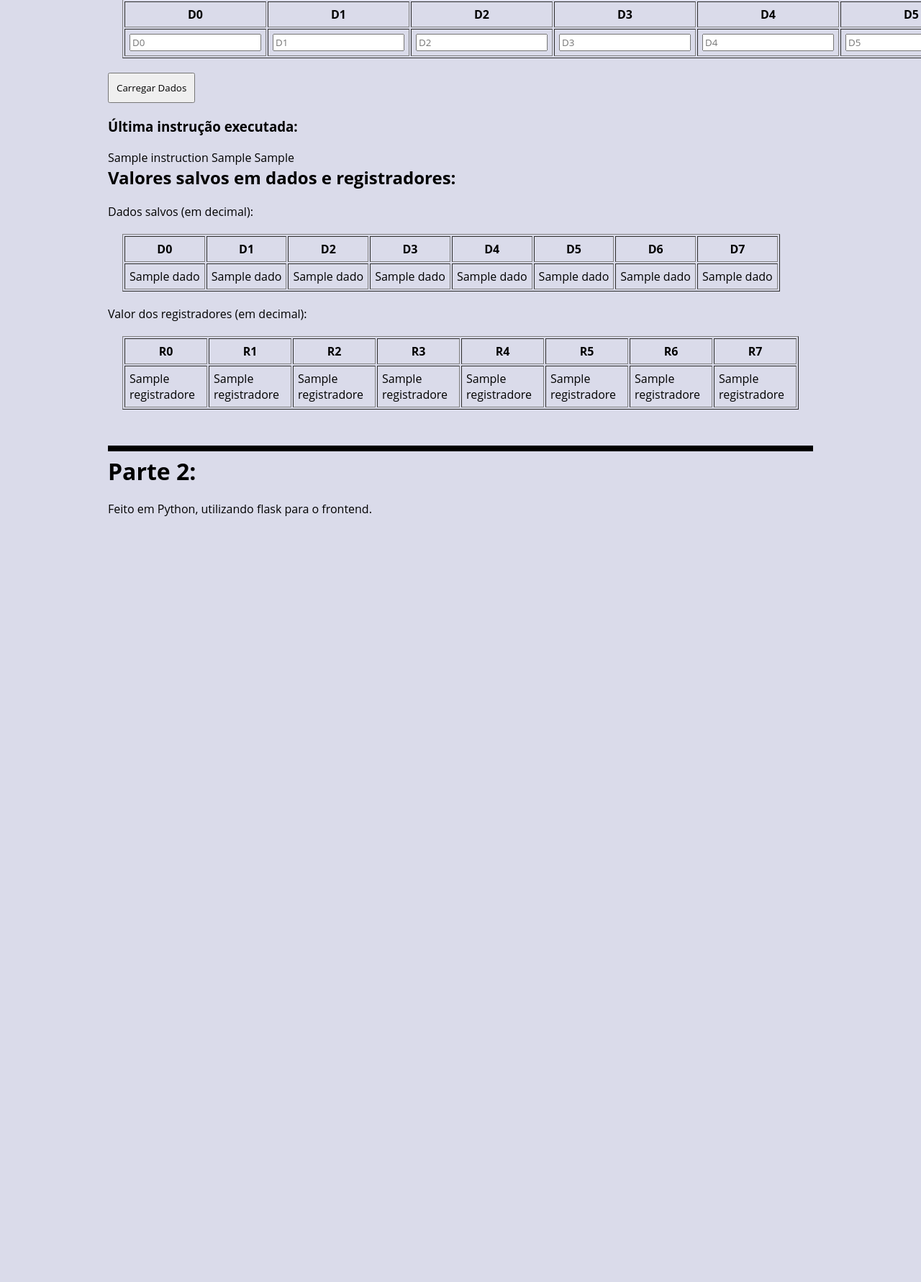
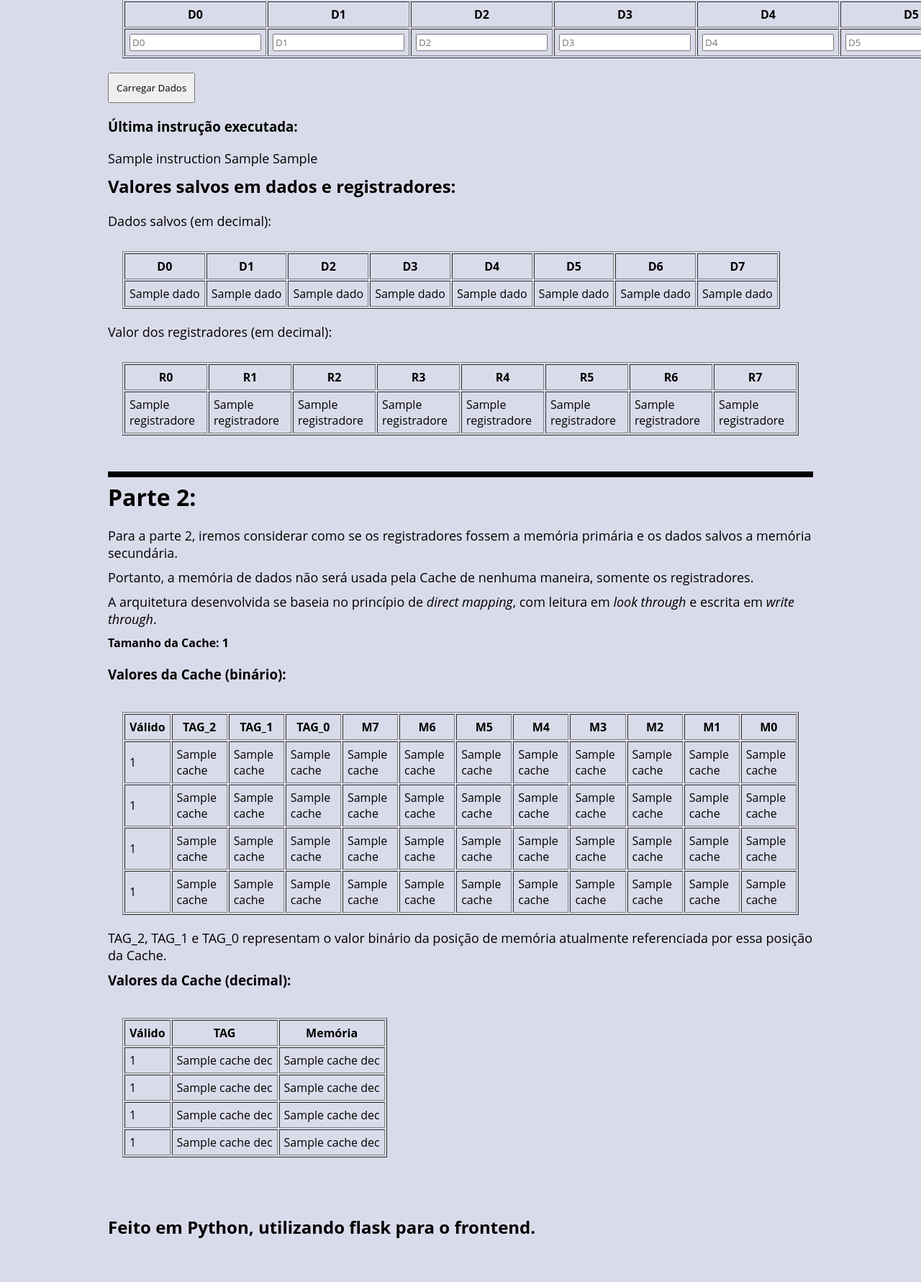
Before and after one commit to LRAbbade/Interpreter, a Flask app: template frontend/frontend/templates/page.html in a window 1280 px wide; the page is wider, and only the part inside the window is pictured. Shown: the part 993-2774 px from the top of that part at 72% size. Before the commit the page ends 1710 px from the top of that part, so only its background shows below. Run offline with Flask 2, Linux system fonts and the light colour scheme; the template is opened without the code that fills it: most values are stand-ins (such as "Sample title", 1, 10 or a date in 2020); parts of the project's set-up code (start-up, migrations or seed data) failed here and were passed over.

Commit message:
adding cache

```diff
--- a/frontend/frontend/frontend.py
+++ b/frontend/frontend/frontend.py
@@ -6,10 +6,12 @@ interpreter.main()
 
 @app.route('/', methods=['GET', 'POST'])
 def root():
-
     context = {
         'dados':interpreter.get_dados(),
         'registradores':interpreter.get_registradores(),
+        'cache':interpreter.get_cache(),
+        'cache_dec':interpreter.get_cache_decimal(),
+        'cache_size':interpreter.cache_size,
         'original_instruction':None
     }
 
@@ -22,8 +24,8 @@ def root():
             }
 
             interpreter.execute(**command)
-
             context['original_instruction'] = command
+            context['cache_dec'] = interpreter.get_cache_decimal()
         elif 'load' in request.form:
             interpreter.update_dados([
                 request.form['D0'],
--- a/frontend/frontend/interpreter.py
+++ b/frontend/frontend/interpreter.py
@@ -2,6 +2,7 @@ import re
 
 # tamanho da memoria
 memory_size = 8
+cache_size = 4
 
 # for using with programa.pulp
 def decode(line):
@@ -14,9 +15,9 @@ def decode(line):
 def bin2Int(bin_number):
     return int(bin_number, 2)
 
-def int2StrBin(i):
+def int2StrBin(i, fill=memory_size):
     b_str = bin(i)
-    b_str = ("0" * (memory_size - (len(b_str) - 2))) + b_str[2:]
+    b_str = ("0" * (fill - (len(b_str) - 2))) + b_str[2:]
     return (b_str[-memory_size:])
 
 def process(instruction, val_1, val_2):
@@ -25,10 +26,17 @@ def process(instruction, val_1, val_2):
     r = instr_type(val_1, val_2)
 
     if 0 < instr_number < 3:
-        registradores[0] = r
+        registradores[0] = r        # salva resultado na ALU
+        invalidate_cache_for(0)
+
+def invalidate_cache_for(pos):
+    cache_pos = pos % cache_size
+    if get_cache_pos_tag(cache_pos) == pos:
+        cache[cache_pos] = '0' + cache[cache_pos][1:]
 
 def load(register, memory_pos):
     registradores[register] = dados[memory_pos]
+    invalidate_cache_for(register)
 
 def save(memory_pos, register):
     dados[memory_pos] = registradores[register]
@@ -48,6 +56,12 @@ def get_dados():
 def get_registradores():
     return registradores
 
+def get_cache():
+    return cache
+
+def get_cache_decimal():
+    return [[i[0], bin2Int(i[1:4]), bin2Int(i[4:])] for i in cache]
+
 def load_dados():
     try:
         data = open('data.fiction')
@@ -60,20 +74,54 @@ def load_dados():
         exit()
 
 def print_state():
-    print('Registradores:', registradores)
-    print('Dados:', dados)
+    print(' $ Estado Atual:')
+    print(' $ Registradores:', registradores)
+    print(' $ Dados:', dados)
+    print(' $ Cache:', cache)
 
 def execute(instruction, register_1, register_2):
     val_1, val_2 = bin2Int(register_1), bin2Int(register_2)
     process(instruction, val_1, val_2)
 
+def get_val_from_cache_pos(cache_pos):
+    return bin2Int(cache[cache_pos][4:])
+
+def fetch_to_cache(memory_pos):
+    aux = '1'         # valid bit
+    aux += int2StrBin(memory_pos, 3)         # TAG
+    aux += int2StrBin(registradores[memory_pos])        # memory value
+    cache[memory_pos % cache_size] = aux
+
+def get_cache_pos_tag(cache_pos):
+    return bin2Int(cache[cache_pos][1:4])
+
+def check_cache_pos_valid(cache_pos):
+    return cache[cache_pos][0]
+
+def get_from_cache(memory_pos):
+    cache_pos = memory_pos % cache_size
+    if not check_cache_pos_valid(cache_pos) or get_cache_pos_tag(cache_pos) != memory_pos:
+        print('[MISS] Cache miss for memory pos:', memory_pos)
+        fetch_to_cache(memory_pos)
+    else:
+        print('[HIT] Cache hit for memory_pos:', memory_pos)
+
+    return get_val_from_cache_pos(cache_pos)
+
+def soma(n1, n2):
+    val_1 = get_from_cache(n1)
+    val_2 = get_from_cache(n2)
+    return ((val_1 + val_2) & (2 ** memory_size - 1))
+
+def sub(n1, n2):
+    val_1 = get_from_cache(n1)
+    val_2 = get_from_cache(n2)
+    return ((val_1 - val_2) % (2 ** memory_size))
+
 registradores = [0 for i in range(8)]
+cache = ["0" * 12] * cache_size             # 12 = 1 (valido) + 3 (tag) + 8 (memory)
 dados = []
-
-instructions = [load,
-                lambda n1, n2: ((registradores[n1] + registradores[n2]) & (2 ** memory_size - 1)),
-                lambda n1, n2: ((registradores[n1] - registradores[n2]) % (2 ** memory_size)),
-                save]
+instructions = [load, soma, sub, save]
 
 def main():
     load_dados()
--- a/frontend/frontend/static/style.css
+++ b/frontend/frontend/static/style.css
@@ -21,6 +21,14 @@ body {
     padding: 10px;
 }
 
+.main-div p {
+    padding-bottom: 10px;
+}
+
+p {
+    font-size: 18px;
+}
+
 td, th {
     padding: 6px;
 }
@@ -31,3 +39,9 @@ td, th {
     padding-top: 6px;
     margin-top: 50px;
 }
+
+#end-line {
+    margin-top: 80px;
+    font-weight: bold;
+    font-size: 24px;
+}
--- a/frontend/frontend/templates/page.html
+++ b/frontend/frontend/templates/page.html
@@ -156,9 +156,125 @@
                  </tr>
              </tbody>
          </table>
+
          <h1 class="part-sep">Parte 2:</h1>
+         <p>Para a parte 2, iremos considerar como se os registradores fossem a memória primária e os dados salvos a memória secundária.</p>
+         <p>Portanto, a memória de dados não será usada pela Cache de nenhuma maneira, somente os registradores.</p>
+         <p>A arquitetura desenvolvida se baseia no princípio de <em>direct mapping</em>, com leitura em <em>look through</em> e escrita em <em>write through</em>.</p>
+         <h4>Tamanho da Cache: {{cache_size}}</h4>
+         <h3>Valores da Cache (binário):</h3>
+         <table border="1">
+             <thead>
+                 <tr>
+                     <th>Válido</th>
+                     <th>TAG_2</th>
+                     <th>TAG_1</th>
+                     <th>TAG_0</th>
+                     <th>M7</th>
+                     <th>M6</th>
+                     <th>M5</th>
+                     <th>M4</th>
+                     <th>M3</th>
+                     <th>M2</th>
+                     <th>M1</th>
+                     <th>M0</th>
+                 </tr>
+             </thead>
+             <tbody>
+                 <tr>
+                     <td>{{cache[0][0]}}</td>
+                     <td>{{cache[0][1]}}</td>
+                     <td>{{cache[0][2]}}</td>
+                     <td>{{cache[0][3]}}</td>
+                     <td>{{cache[0][4]}}</td>
+                     <td>{{cache[0][5]}}</td>
+                     <td>{{cache[0][6]}}</td>
+                     <td>{{cache[0][7]}}</td>
+                     <td>{{cache[0][8]}}</td>
+                     <td>{{cache[0][9]}}</td>
+                     <td>{{cache[0][10]}}</td>
+                     <td>{{cache[0][11]}}</td>
+                 </tr>
+                 <tr>
+                     <td>{{cache[1][0]}}</td>
+                     <td>{{cache[1][1]}}</td>
+                     <td>{{cache[1][2]}}</td>
+                     <td>{{cache[1][3]}}</td>
+                     <td>{{cache[1][4]}}</td>
+                     <td>{{cache[1][5]}}</td>
+                     <td>{{cache[1][6]}}</td>
+                     <td>{{cache[1][7]}}</td>
+                     <td>{{cache[1][8]}}</td>
+                     <td>{{cache[1][9]}}</td>
+                     <td>{{cache[1][10]}}</td>
+                     <td>{{cache[1][11]}}</td>
+                 </tr>
+                 <tr>
+                     <td>{{cache[2][0]}}</td>
+                     <td>{{cache[2][1]}}</td>
+                     <td>{{cache[2][2]}}</td>
+                     <td>{{cache[2][3]}}</td>
+                     <td>{{cache[2][4]}}</td>
+                     <td>{{cache[2][5]}}</td>
+                     <td>{{cache[2][6]}}</td>
+                     <td>{{cache[2][7]}}</td>
+                     <td>{{cache[2][8]}}</td>
+                     <td>{{cache[2][9]}}</td>
+                     <td>{{cache[2][10]}}</td>
+                     <td>{{cache[2][11]}}</td>
+                 </tr>
+                 <tr>
+                     <td>{{cache[3][0]}}</td>
+                     <td>{{cache[3][1]}}</td>
+                     <td>{{cache[3][2]}}</td>
+                     <td>{{cache[3][3]}}</td>
+                     <td>{{cache[3][4]}}</td>
+                     <td>{{cache[3][5]}}</td>
+                     <td>{{cache[3][6]}}</td>
+                     <td>{{cache[3][7]}}</td>
+                     <td>{{cache[3][8]}}</td>
+                     <td>{{cache[3][9]}}</td>
+                     <td>{{cache[3][10]}}</td>
+                     <td>{{cache[3][11]}}</td>
+                 </tr>
+             </tbody>
+         </table>
+         <p>TAG_2, TAG_1 e TAG_0 representam o valor binário da posição de memória atualmente referenciada por essa posição da Cache.</p>
 
-         <p>Feito em Python, utilizando flask para o frontend.</p>
+         <h3>Valores da Cache (decimal):</h3>
+         <table border="1">
+             <thead>
+                 <tr>
+                     <th>Válido</th>
+                     <th>TAG</th>
+                     <th>Memória</th>
+                 </tr>
+             </thead>
+             <tbody>
+                 <tr>
+                     <td>{{cache_dec[0][0]}}</td>
+                     <td>{{cache_dec[0][1]}}</td>
+                     <td>{{cache_dec[0][2]}}</td>
+                 </tr>
+                 <tr>
+                     <td>{{cache_dec[1][0]}}</td>
+                     <td>{{cache_dec[1][1]}}</td>
+                     <td>{{cache_dec[1][2]}}</td>
+                 </tr>
+                 <tr>
+                     <td>{{cache_dec[2][0]}}</td>
+                     <td>{{cache_dec[2][1]}}</td>
+                     <td>{{cache_dec[2][2]}}</td>
+                 </tr>
+                 <tr>
+                     <td>{{cache_dec[3][0]}}</td>
+                     <td>{{cache_dec[3][1]}}</td>
+                     <td>{{cache_dec[3][2]}}</td>
+                 </tr>
+             </tbody>
+         </table>
+
+         <p id='end-line'>Feito em Python, utilizando flask para o frontend.</p>
      </div>
   </body>
 </html>
```
